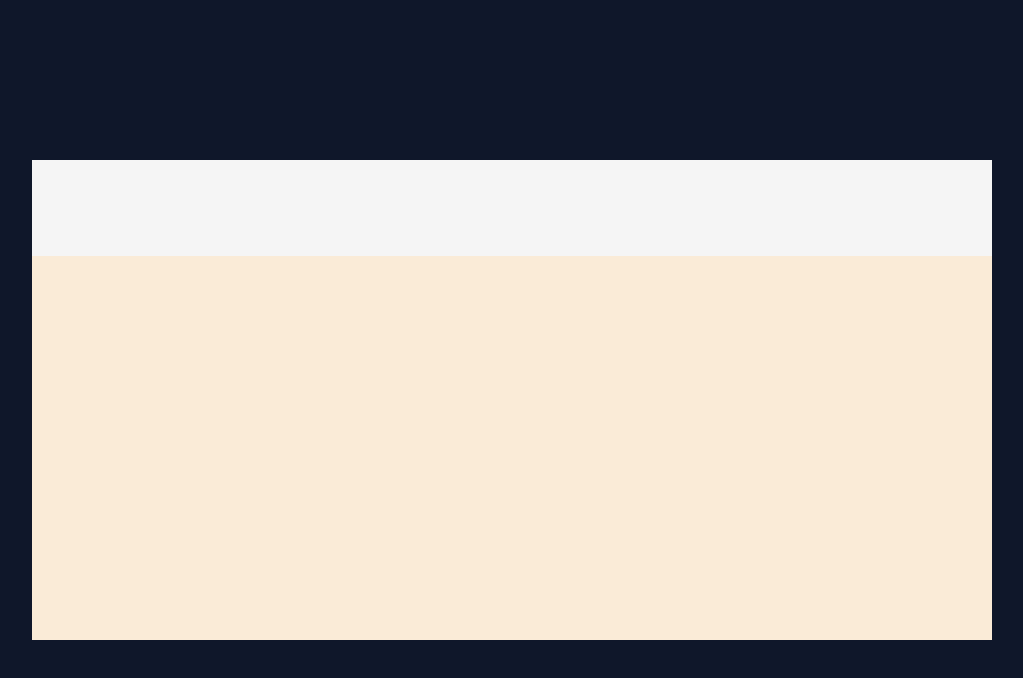
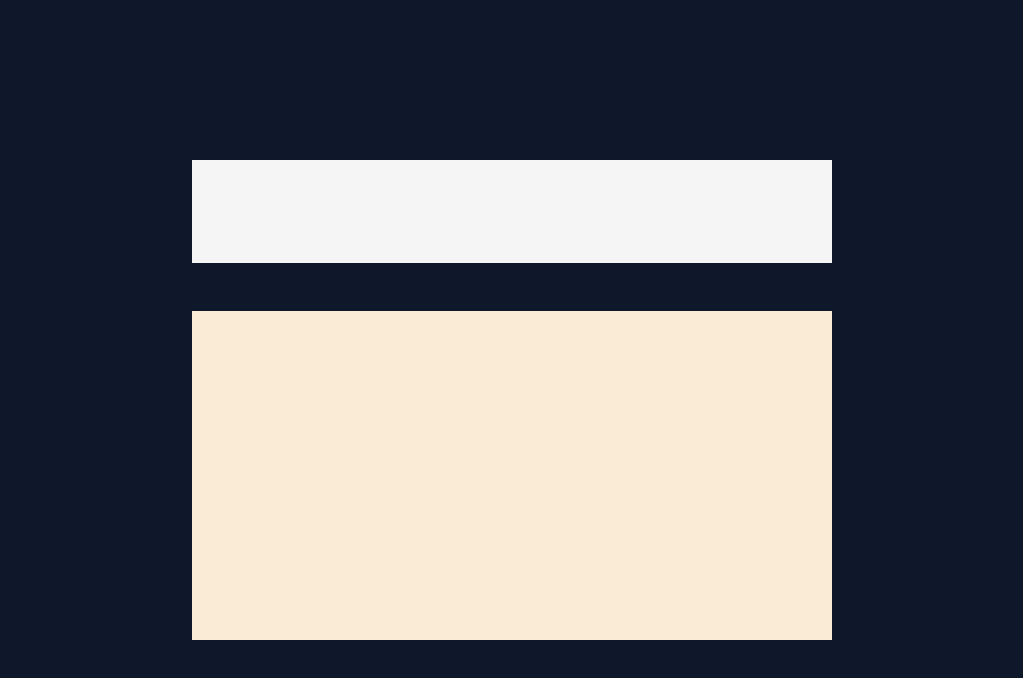
Before and after one commit to wafanakha/odin-tictactoe, a plain HTML site: page index.html in a window 1280 px wide. Shown: the whole page, without its empty margins (128-1151 px from the left). Drawn offline with Linux system fonts and the light colour scheme.

Commit message:
adding gap between 2 board :

```diff
--- a/style.css
+++ b/style.css
@@ -8,12 +8,13 @@ body {
 
 .board {
   height: 30rem;
-  width: 60rem;
+  width: 40rem;
   display: flex;
   flex-direction: column;
+  gap: 3rem;
 }
 .score {
-  height: 20%;
+  height: 25%;
   background-color: whitesmoke;
 }
 .main {
```
